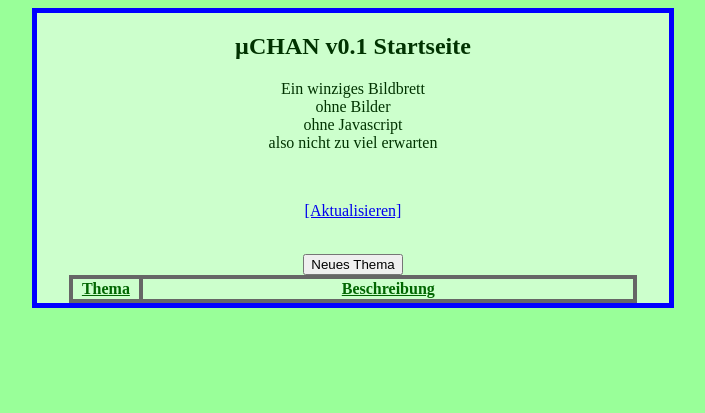
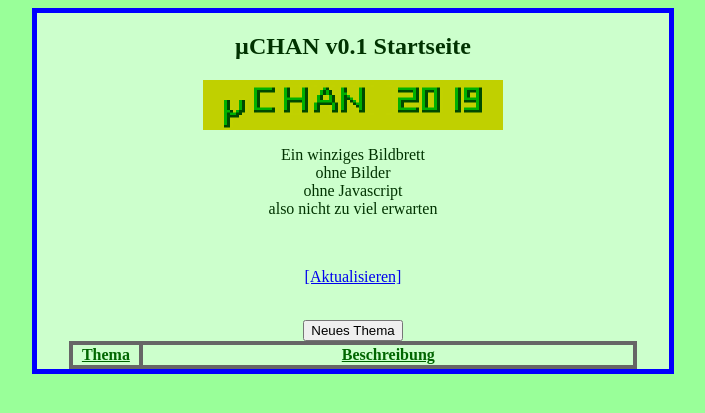
Before and after one commit to GERZAC1002/mykrochan, a PHP site: page / in a window 1280 px wide. Shown: the top 413 px of the page, without its empty margins (287-992 px from the left). Run offline with PHP 8.4, Linux system fonts and the light colour scheme.

Commit message:
Added a logo

```diff
--- a/index.php
+++ b/index.php
@@ -86,6 +86,7 @@ if(isset($_POST["thema"])){
 				<center>
 					<article>
 						<h1>&#181;CHAN v0.1 Startseite</h1>
+						<img src=\"chan.png\" height=\"50\" width=\"300\" />
 						<p>Ein winziges Bildbrett<br>ohne Bilder<br>ohne Javascript<br>also nicht zu viel erwarten</p>
 						<br>
 						<p><a href=\"./index.php\">[Aktualisieren]</a></p>
```
Also changed, not shown: chan.png (added), chan.svg (added), chan_low.png (added), 1 other file.
